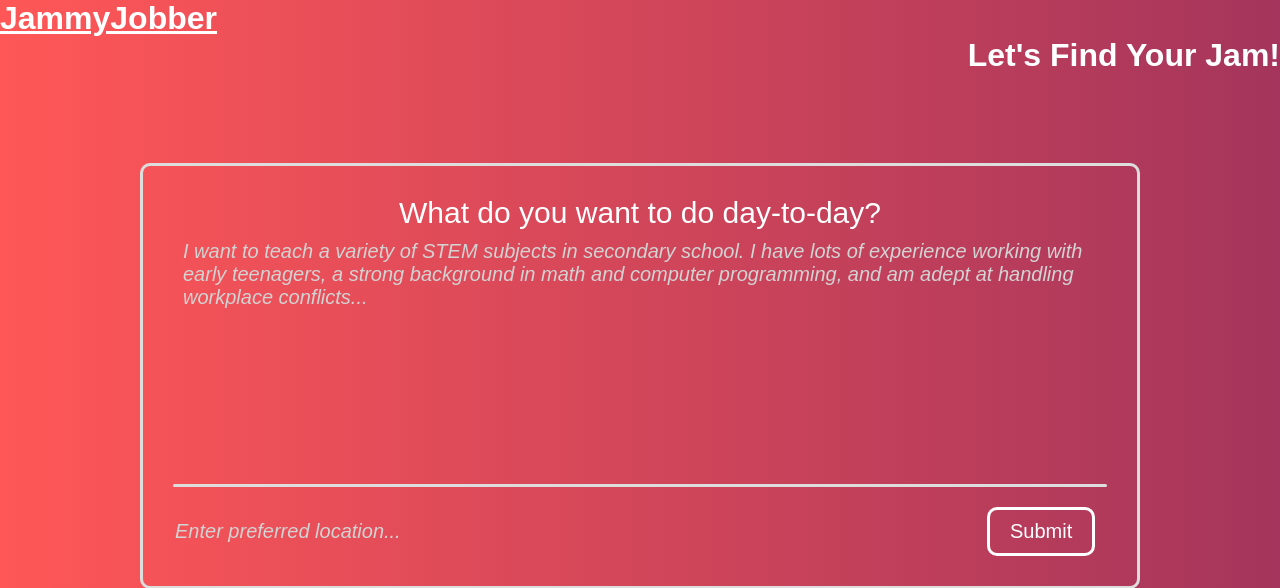
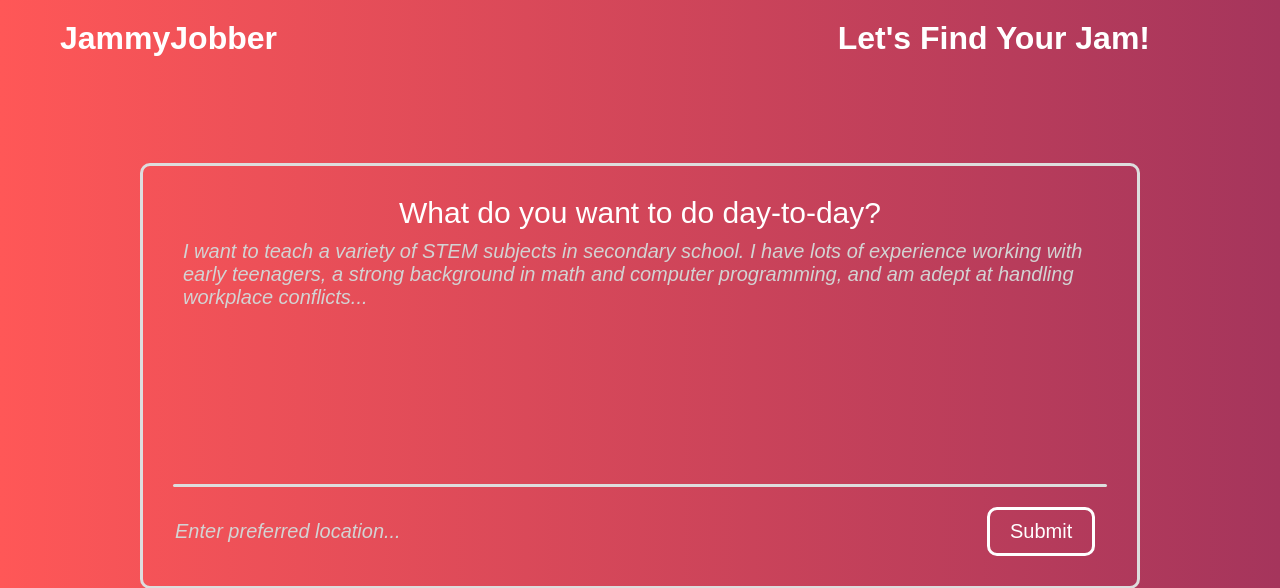
Before and after one commit to Manavjain1104/jammyjobber, a Django app: page / in a window 1280 px wide. Shown: the top 588 px of the page. Run offline with Django 4.2, Linux system fonts and the light colour scheme; some web fonts are replaced.

Commit message:
Fix title formatting

```diff
--- a/pages/static/css/new_design.css
+++ b/pages/static/css/new_design.css
@@ -92,28 +92,38 @@ input[type="text"]::placeholder {
   display: flex;
   justify-content: space-between;
 } */
+
 .header {
   position: absolute;;
   z-index: 1000; /* A high value to ensure it's above other elements */
   width: 100%; /* Ensures the header spans the full width of the viewport */
   top: 0; /* Aligns the header at the top of the viewport */
   left: 0; /* Aligns the header to the left side of the viewport */
-  /* background: #00FFFF; Consider a background to make text readable; adjust color as needed */
+  display: flex; /* This will lay out its children in a row */
+  justify-content: space-between; /* This will put space between the header-left and header-right */
+  align-items: center; /* This will vertically center the header-left and header-right */
+  margin-top: 20px; /* Add margin to the top of the header */
 }
 
 .header-left {
-  text-align: left;
+  /* text-align: left; */
+  display: flex;
+  align-items: center;
+  margin-left: 60px; /* Add margin to the left of the header */
 }
 
 .header-right {
-  text-align: right;
+  /* text-align: right; */
+  display: flex;
+  align-items: center;
+  margin-right: 130px; /* Add margin to the right of the header */
 }
 
 .submit-button-section {
   display: flex;
   justify-content: center;
   align-items: center;
-  margin-bottom: 10px; /* Add margin between the two divs */
+  margin-bottom: 80px; /* Add margin between the two divs */
 }
 
 
```
